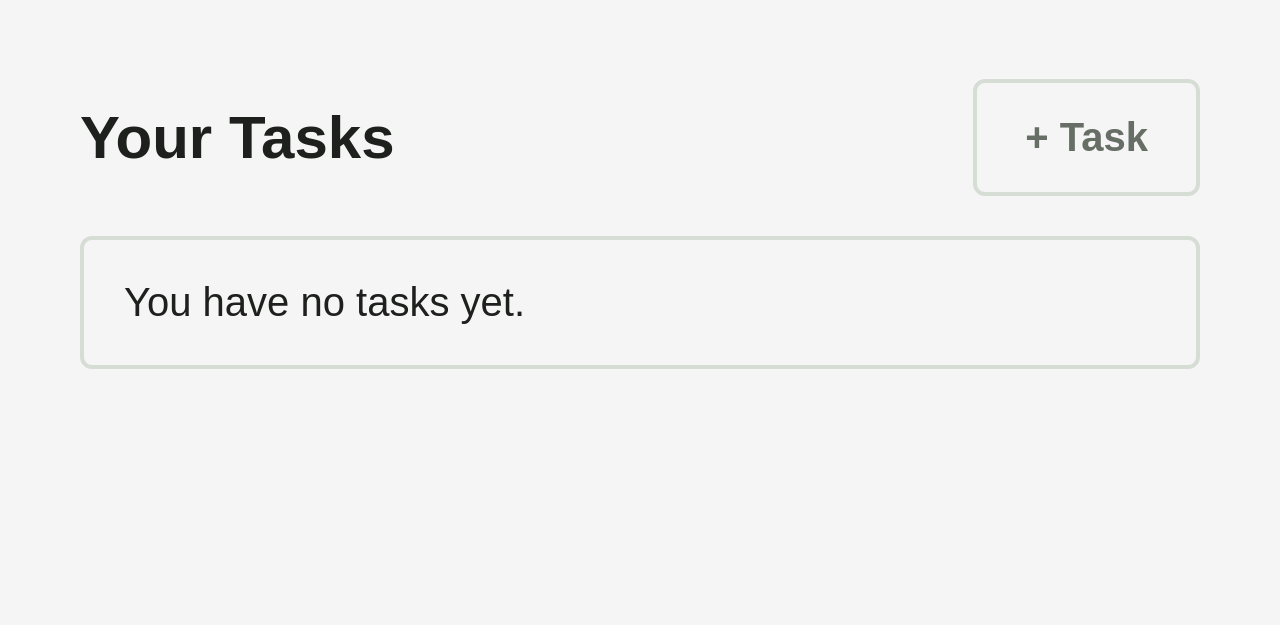
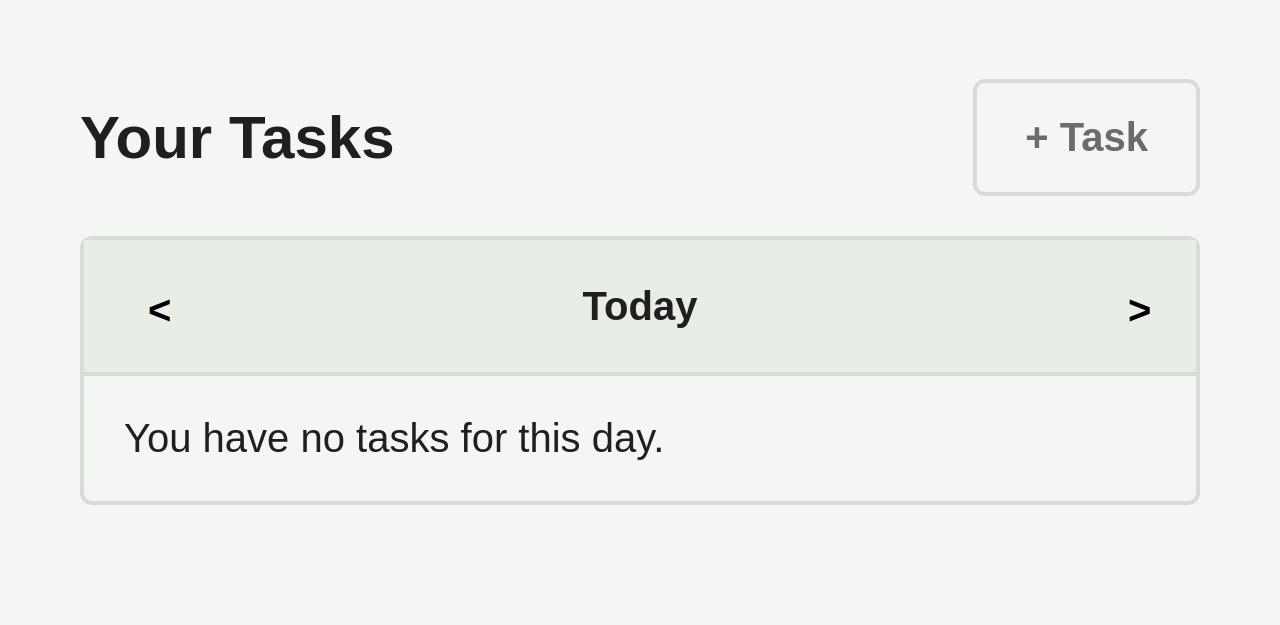
Before and after one commit to andreascharalambides/TimosPetManagementApp, a Django app: page / in a window 1280 px wide. Shown: the part 815-1440 px from the top of the page. Before the commit the page ends 1184 px from the top, so only its background shows below. Run offline with Django 5.2, Linux system fonts and the light colour scheme; the visitor is signed in with stand-in values (Sample User, id 1); data that the repository does not hold is empty.

Commit message:
Tasks by Day

```diff
--- a/pets/models.py
+++ b/pets/models.py
@@ -1,6 +1,7 @@
 from django.db import models
 from django.contrib.auth.models import User
-import json
+from django.db.models import Q
+from datetime import datetime
 
 
 class Pet(models.Model):
@@ -51,12 +52,27 @@ class Task(models.Model):
     def __str__(self):
         return self.data
 
-    @property
-    def frequently_as_json(self):
-        """Returns the `frequently` field as a JSON array."""
-        if self.frequently:
-            # Convert comma-separated string to a list
-            frequently_list = self.frequently.split(',')
-            # Convert the list to a JSON string
-            return json.dumps(frequently_list)
-        return json.dumps([])  # Return an empty JSON array if `frequently` is empty
+    @staticmethod
+    def get_tasks_for_day(user, day):
+        """
+        Get tasks for a user that occur on a specific day.
+
+        :param user: The user for whom tasks are retrieved.
+        :param day: A `datetime.date` object for the day to filter tasks.
+        :return: QuerySet of tasks.
+        """
+        start_of_day = datetime.combine(day, datetime.min.time())
+        end_of_day = datetime.combine(day, datetime.max.time())
+        day_name = day.strftime('%A')[:3]
+
+        specific_start_date_tasks = Q(start_date__date=day)
+
+        frequent_tasks = (
+                Q(frequently__icontains=day_name) &
+                Q(start_date__lte=end_of_day) &
+                (Q(end_date__isnull=True) | Q(end_date__gte=start_of_day))
+        )
+
+        return Task.objects.filter(
+            (specific_start_date_tasks | frequent_tasks) & Q(pet__user=user)
+        )
--- a/pets/urls.py
+++ b/pets/urls.py
@@ -11,4 +11,6 @@ urlpatterns = [
     path('task/<int:pk>/', views.TaskUpdateView.as_view(), name='update_task'),
     path('task/new/', views.TaskCreateView.as_view(), name='add_task'),
     path('task/delete/<int:pk>/', views.TaskDeleteView.as_view(), name='delete_task'),
+
+path("api/fetch-tasks/", views.fetch_tasks_for_day, name="fetch_tasks_for_day"),
 ]
--- a/pets/views.py
+++ b/pets/views.py
@@ -1,4 +1,6 @@
+from datetime import datetime
 from django.shortcuts import redirect
+from django.utils.timezone import now
 from django.views.generic import TemplateView, DetailView, CreateView, UpdateView, DeleteView
 from django.contrib.auth.mixins import LoginRequiredMixin
 from .models import Pet, Task, Category
@@ -11,8 +13,22 @@ class HomeView(LoginRequiredMixin, TemplateView):
 
     def get_context_data(self, **kwargs):
         context = super().get_context_data(**kwargs)
+
+        # Get the selected day from query parameters, default to today
+        day_param = self.request.GET.get("day")
+        if day_param:
+            try:
+                selected_day = datetime.strptime(day_param, "%Y-%m-%d").date()
+            except ValueError:
+                selected_day = now().date()
+        else:
+            selected_day = now().date()
+
+        # Fetch pets and tasks for the user
         context['pets'] = Pet.objects.filter(user=self.request.user)
-        context['tasks'] = Task.objects.filter(pet__user=self.request.user)
+        context['tasks'] = Task.get_tasks_for_day(user=self.request.user, day=selected_day)
+        context['selected_day'] = selected_day  # Pass the selected day to the template
+
         return context
 
 
@@ -98,3 +114,40 @@ class TaskDeleteView(DeleteView):
         if self.object.pet.user == self.request.user:
             self.object.delete()
         return redirect(self.success_url)
+
+from django.http import JsonResponse
+from datetime import datetime
+from .models import Task
+
+def fetch_tasks_for_day(request):
+    """
+    API endpoint to fetch tasks for a specific day.
+    """
+    if not request.user.is_authenticated:
+        return JsonResponse({"error": "Unauthorized"}, status=401)
+
+    day_param = request.GET.get("day")
+    if not day_param:
+        return JsonResponse({"error": "Day parameter is required"}, status=400)
+
+    try:
+        selected_day = datetime.strptime(day_param, "%Y-%m-%d").date()
+    except ValueError:
+        return JsonResponse({"error": "Invalid date format. Use YYYY-MM-DD."}, status=400)
+
+    tasks = Task.get_tasks_for_day(user=request.user, day=selected_day)
+
+    # Serialize task data
+    task_data = [
+        {
+            "id": task.id,
+            "category": task.category.name if task.category else "No Category",
+            "pet": task.pet.name,
+            "start_time": task.start_date.strftime("%H:%M"),
+            "frequently": task.frequently,
+            "important": task.important,
+        }
+        for task in tasks
+    ]
+
+    return JsonResponse({"tasks": task_data}, status=200)
--- a/static/css/buttons.css
+++ b/static/css/buttons.css
@@ -25,3 +25,11 @@ button {
     border-radius: 0.3em;
     font-weight: 600;
 }
+
+.icon-button {
+    width: 2.5em;
+    height: 2.5em;
+    background-color: transparent;
+    border: none;
+    font-weight: 700;
+}
--- a/static/css/task-list.css
+++ b/static/css/task-list.css
@@ -14,6 +14,20 @@
     border-radius: 0.3em;
     border: 0.1em solid var(--grey-3);
     list-style-type: none;
+}
+
+.task-list > #date-navigation {
+    display: flex;
+    flex-direction: row;
+    align-items: center;
+    background-color: var(--grey-4);
+    padding: 0.4em;
+}
+
+.task-list > #date-navigation > :nth-child(2) {
+    flex-grow: 1;
+    text-align: center;
+    font-weight: 700;
 }
 
 .task-list > li {
--- a/static/js/home.js
+++ b/static/js/home.js
@@ -1,7 +1,102 @@
 document.addEventListener("DOMContentLoaded", () => {
     setupAddPet();
-})
+
+    const date = selectedDay ? new Date(selectedDay) : new Date();
+    setupEvents(date);
+    updateDateDisplay(date);
+});
 
 function setupAddPet() {
     fetchSvg(addIconUrl, document.getElementById("add-pet-button"));
 }
+
+function updateDateDisplay(date) {
+    const selectedDateElement = document.getElementById("selected-date");
+
+    const today = new Date();
+    const tomorrow = new Date(today);
+    const yesterday = new Date(today);
+
+    tomorrow.setDate(today.getDate() + 1);
+    yesterday.setDate(today.getDate() - 1);
+
+    console.log(date);
+    if (date.toDateString() === today.toDateString()) {
+        selectedDateElement.textContent = "Today";
+    } else if (date.toDateString() === tomorrow.toDateString()) {
+        selectedDateElement.textContent = "Tomorrow";
+    } else if (date.toDateString() === yesterday.toDateString()) {
+        selectedDateElement.textContent = "Yesterday";
+    } else {
+        selectedDateElement.textContent = date.toLocaleDateString(undefined, {
+            year: "numeric",
+            month: "long",
+            day: "numeric",
+        });
+    }
+
+    const formattedDate = date.toISOString().split("T")[0];
+    const currentDayParam = new URL(window.location.href).searchParams.get("day");
+    if (currentDayParam !== formattedDate) history.pushState(null, "", `?day=${formattedDate}`);
+
+    fetchAndUpdateTasks(date);
+}
+
+function setupEvents(date) {
+    document.getElementById("prev-day-button").addEventListener("click",  () => {
+        date.setDate(date.getDate() - 1);
+        updateDateDisplay(date);
+    });
+
+    document.getElementById("next-day-button").addEventListener("click",  () => {
+        date.setDate(date.getDate() + 1);
+        updateDateDisplay(date);
+    });
+}
+
+async function fetchAndUpdateTasks(date) {
+    const formattedDate = date.toISOString().split("T")[0];
+    const taskListElement = document.querySelector(".task-list");
+
+    try {
+        const response = await fetch(`/api/fetch-tasks/?day=${formattedDate}`);
+        if (!response.ok) {
+            throw new Error("Failed to fetch tasks");
+        }
+
+        const data = await response.json();
+        const dateNavigation = document.getElementById("date-navigation");
+        taskListElement.innerHTML = "";
+        taskListElement.appendChild(dateNavigation);
+
+        if (data.tasks && data.tasks.length > 0) {
+            data.tasks.forEach(task => {
+                const taskItem = document.createElement("li");
+                const taskLink = document.createElement("a");
+                taskLink.href = `/tasks/update/${task.id}`;
+
+                const taskTitle = document.createElement("h4");
+                taskTitle.textContent = `${task.category} for ${task.pet} at ${task.start_time}`;
+                taskLink.appendChild(taskTitle);
+
+                const days = parseFrequently(task.frequently);
+                const daysElement = document.createElement("h4");
+
+                if (days.length === 7) daysElement.textContent = "Everyday";
+                else if (days.length > 0) daysElement.textContent = `Every ${days.join(", ")}`;
+                else daysElement.textContent = formattedDate;
+                taskLink.appendChild(daysElement);
+
+                taskItem.appendChild(taskLink);
+                taskListElement.appendChild(taskItem);
+            });
+        } else {
+            const taskItem = document.createElement("li");
+            taskItem.textContent = "You have no tasks for this day.";
+            taskListElement.appendChild(taskItem);
+        }
+    } catch (error) {
+        console.error(error);
+        taskListElement.innerHTML = "<li>Failed to load tasks.</li>";
+    }
+}
--- a/templates/home.html
+++ b/templates/home.html
@@ -28,29 +28,18 @@
             </div>
 
             <ul class="task-list">
-                <script>let days, dateElement;</script>
-                {% for task in tasks %}
-                    <li><a href="{% url 'update_task' task.id %}">
-                        <h4>{{ task.category }} for {{ task.pet }} at {{ task.start_date|date:"H:i" }}</h4>
-                        <script>
-                            days = parseFrequently("{{ task.frequently }}");
-                            dateElement = document.createElement("h4");
-
-                            if (days.length === 7) dateElement.textContent = "Everyday";
-                            else if (days.length > 0) dateElement.textContent = "Every " + days.join(", ");
-                            else dateElement.textContent = "{{ task.start_date|date }}";
-                            document.currentScript.parentElement.appendChild(dateElement);
-                        </script>
-                    </a></li>
-                {% empty %}
-                    <li>You have no tasks yet.</li>
-                {% endfor %}
+                <li id="date-navigation">
+                    <button id="prev-day-button" class="icon-button">&lt;</button>
+                    <div id="selected-date"></div>
+                    <button id="next-day-button" class="icon-button">&gt;</button>
+                </li>
             </ul>
         </div>
 
     </div>
     <script>
         const addIconUrl = "{% static 'assets/icons/add.svg' %}";
+        const selectedDay = "{{ selected_day|date:'Y-m-d' }}";
     </script>
     <script src="{% static 'js/home.js' %}"></script>
 {% endblock %}
--- a/templates/pets/task_form.html
+++ b/templates/pets/task_form.html
@@ -37,7 +37,8 @@
             <div class="day-selector">
                 {% for day in form.frequently.field.choices %}
                     <label class="day-button">
-                        <input type="checkbox" name="frequently" value="{{ day.0 }}">
+                        <input type="checkbox" name="frequently" value="{{ day.0 }}"
+                               {% if day.0 in form.frequently.value %}checked{% endif %}>
                         <span>{{ day.1|slice:":1" }}</span>
                     </label>
                 {% endfor %}
@@ -75,7 +76,8 @@
         {% if is_update %}
             <a style="display: flex" href="{% url 'delete_task' task.id %}"
                onclick="return confirm('Are you sure you want to delete this task?');">
-                <button style="flex-grow: 1" type="button" class="accent-1-button">Delete Task</button></a>
+                <button style="flex-grow: 1" type="button" class="accent-1-button">Delete Task</button>
+            </a>
         {% endif %}
     </form>
 
```
